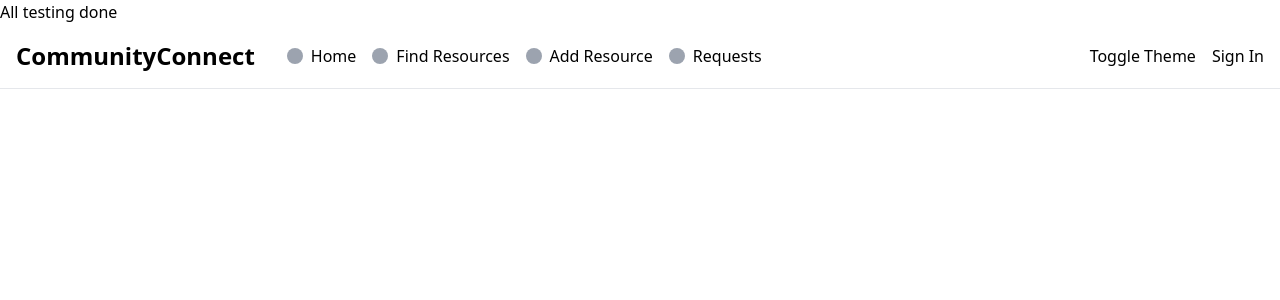
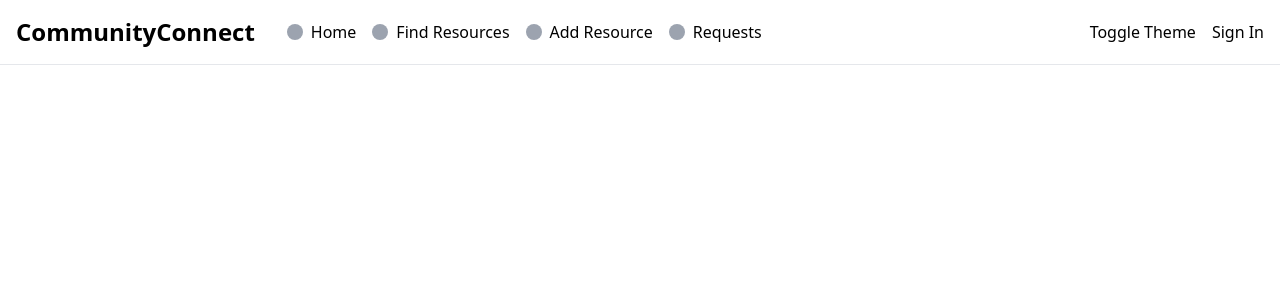
Before and after one commit to Ayush-Sharma-2023/sapp, a Next.js app: page / in a window 1280 px wide. Shown: the top 300 px of the page. Built offline with nearby package versions, Linux system fonts and the light colour scheme.

Commit message:
Ayush commit

```diff
--- a/app/page.tsx
+++ b/app/page.tsx
@@ -12,7 +12,7 @@ export default function Home() {
   <h1>Harsh here</h1>
   <h3>altaf second testing</h3>
   <h2>#rfdfsdfdsf</h2> */}
-  <h3>All testing done</h3>
+  {/* <h3>All testing done</h3> */}
   <Navbar />
     {/* /*
     git add .
```
